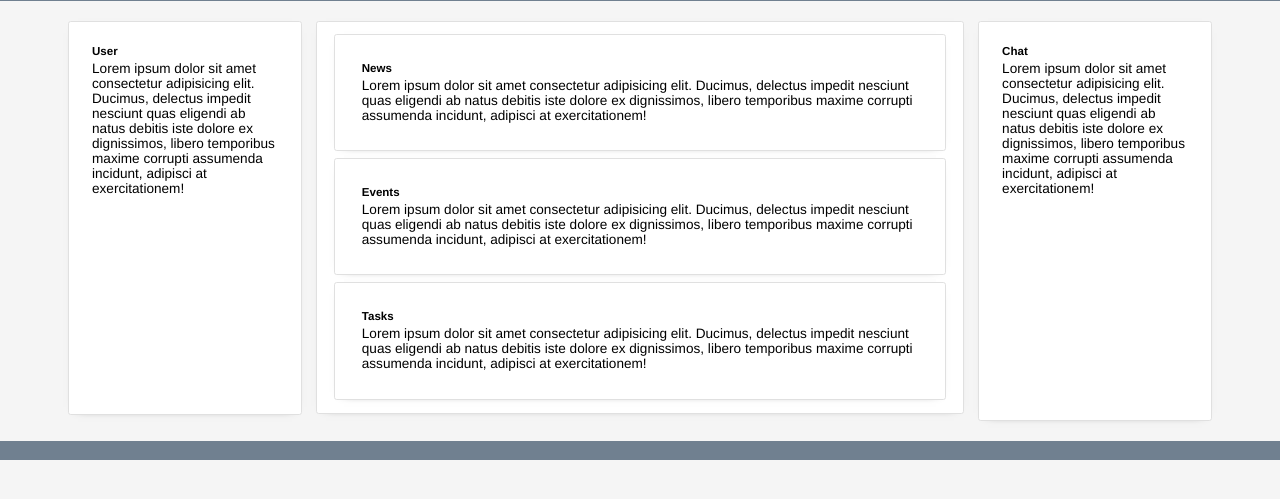
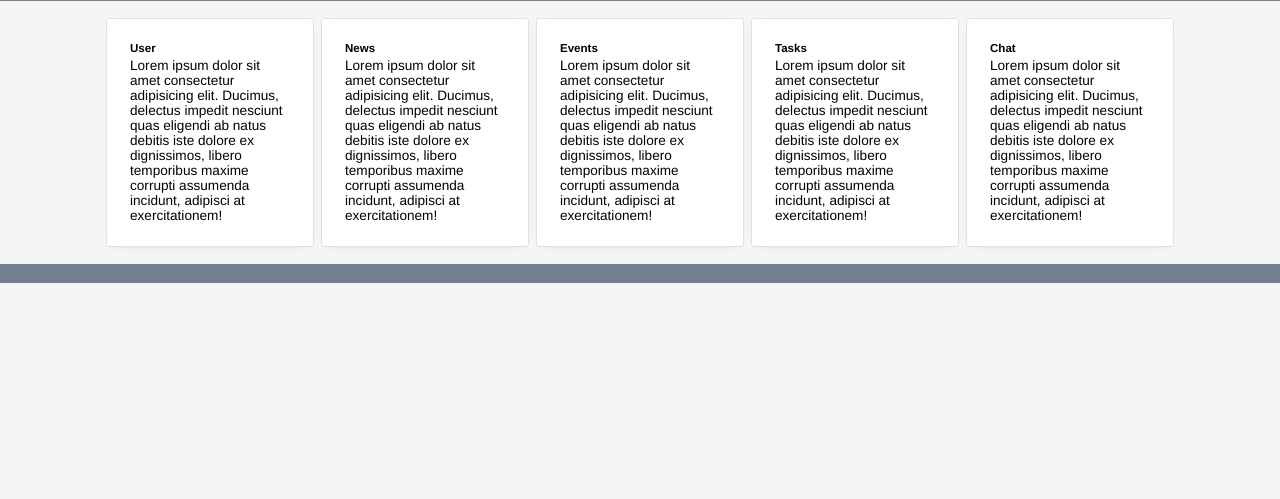
Before and after one commit to nss-day-cohort-39/nutshell-veridian-vicuna, a plain HTML site: page src/index.html in a window 1280 px wide. Shown: the part 29-528 px from the top of the page. Drawn offline with Linux system fonts and the light colour scheme.

Commit message:
flexbox-vertical better

```diff
--- a/src/index.html
+++ b/src/index.html
@@ -24,7 +24,6 @@
           exercitationem!
         </p>
       </section>
-      <div class="box midsection">
       <section class="box news">
         <h4>News</h4>
         <p>Lorem ipsum dolor sit amet consectetur adipisicing elit. Ducimus, delectus impedit nesciunt quas eligendi
@@ -43,7 +42,6 @@
           ab natus debitis iste dolore ex dignissimos, libero temporibus maxime corrupti assumenda incidunt, adipisci
           at exercitationem!</p>
       </section>
-      </div>
       <section class="box chat">
         <h4>Chat</h4>
         <p>Lorem ipsum dolor sit amet consectetur adipisicing elit. Ducimus, delectus impedit nesciunt quas eligendi ab
--- a/src/styles/main.css
+++ b/src/styles/main.css
@@ -25,72 +25,42 @@ main {
   flex-direction: row;
   flex-wrap: wrap;
   justify-content: center;
-  padding: 1.5rem;
+  padding: 1rem;
 }
 
-.user {
+main section {
+  min-width: 160px;
+  max-width: 40%;
+  width: 10%;
+  background: white;
   padding: 2em;
-  margin-right: 0.5rem;
-  margin-left: 0.5rem;
-  background: white;
-  width: 15% !important;
-  margin-bottom: 0.5em;
+  margin: 0.25rem;
 }
 
-.midsection {
-  padding: 1em 1rem 0.5rem;
-  margin-right: 0.5rem;
-  margin-left: 0.5rem;
-  background: white;
-  display: flex;
-  flex-direction: row;
-  flex-wrap: wrap;
-  justify-content: center;
-  width: 50%;
-  margin-bottom: 0.5rem;
+section.user {
+  /*  */
 }
 
-.midsection .news {
-  width: 100%;
-  padding: 2rem;
-  background: white;
-  margin-right: 0.25rem;
-  margin-left: 0.25rem;
-  margin-bottom: 0.5rem;
+section.news {
+  /*  */
 }
 
-.midsection .events {
-  padding: 2rem;
-  background: white;
-  width: 40%;
-  flex-grow: 1;
-  margin-right: 0.25rem;
-  margin-left: 0.25rem;
-  margin-bottom: 0.5rem;
+section.events {
+  /*  */
 }
 
-.midsection .tasks {
-  padding: 2rem;
-  background: white;
-  width: 40%;
-  flex-grow: 1;
-  margin-right: 0.25rem;
-  margin-left: 0.25rem;
-  margin-bottom: 0.5rem;
+section.tasks {
+  /*  */
 }
 
-.chat {
-  padding: 2em;
-  background: white;
-  margin-right: 0.5rem;
-  margin-left: 0.5rem;
-  width: 15% !important;
+section.chat {
+  /*  */
 }
 
-@media only screen and (max-width: 1000px) {
-  .user,
-  .midsection,
-  .chat {
+@media (max-width: 500px) {
+  section {
+    min-width: initial !important;
+    max-width: initial !important;
     width: 100% !important;
   }
 }
```
Lines whose indentation alone changed are shown as unchanged.
